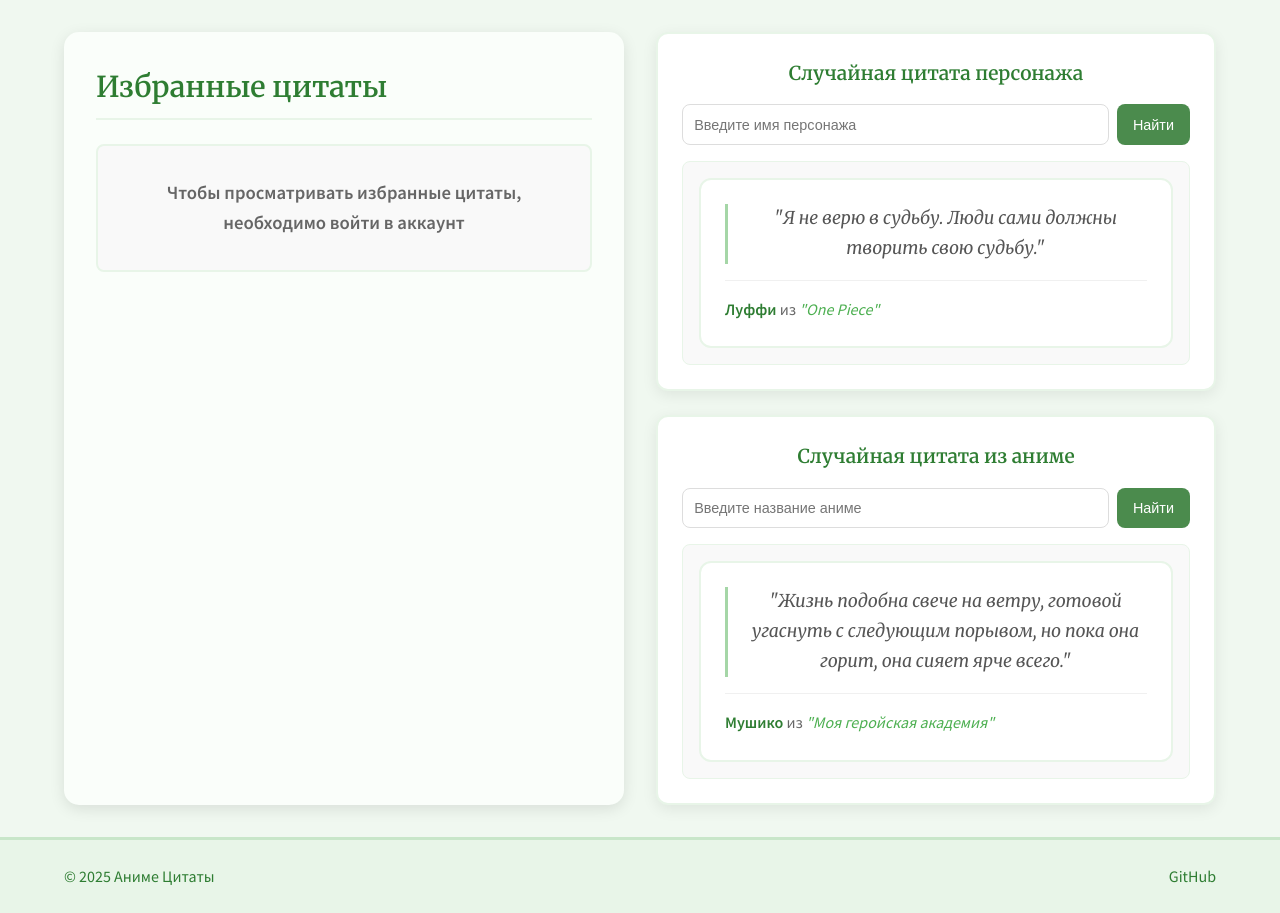
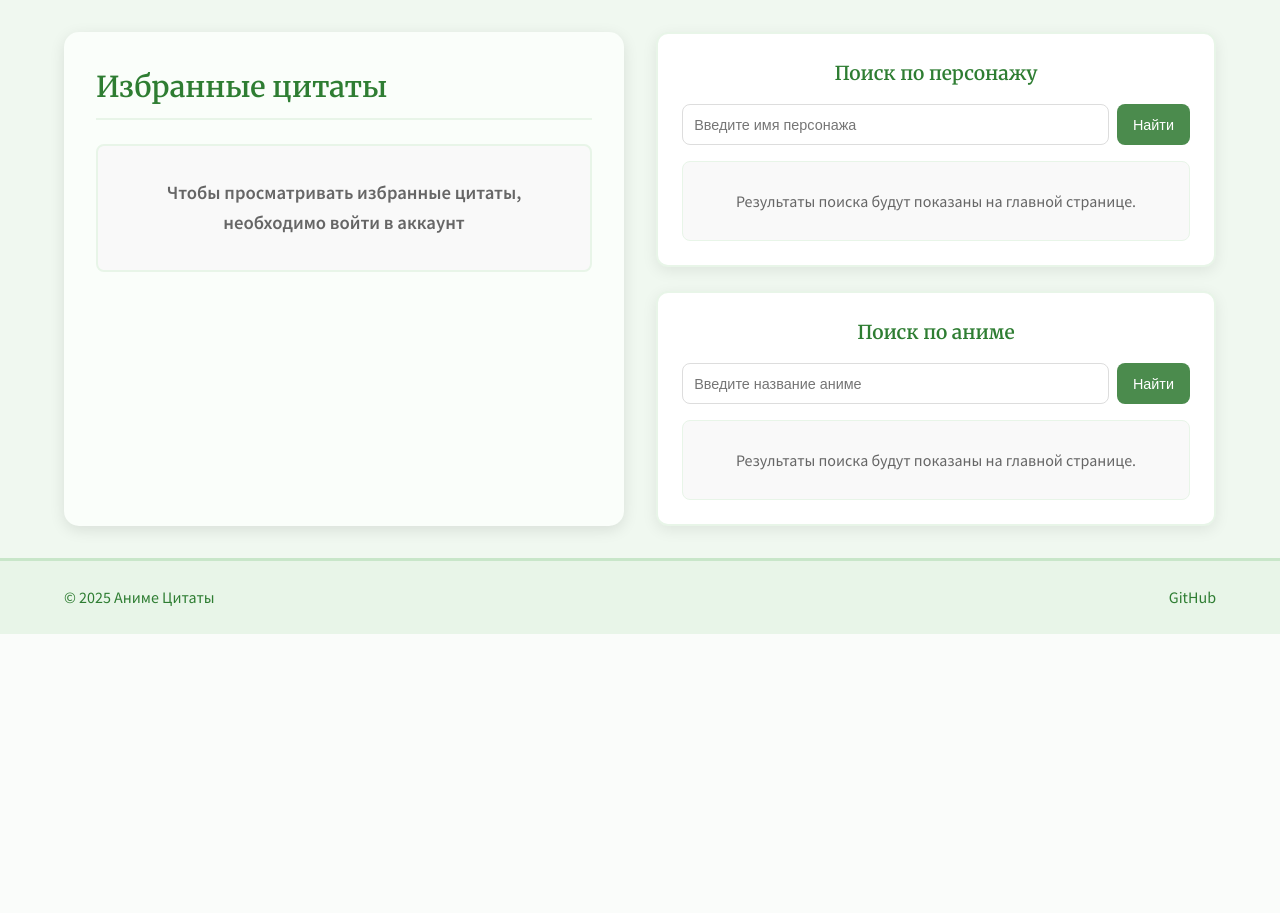
Before and after one commit to bebebubu228/anime-quotes-app, a Flask app: template templates/favorites.html in a window 1280 px wide. Shown: the part 246-1159 px from the top of the page. After the commit the page ends 880 px from the top, so only its background shows below. Run offline with Flask 3, Linux system fonts and the light colour scheme; the template is opened without the code that fills it, so the values that code supplies are empty; parts of the project's set-up code (start-up, migrations or seed data) failed here and were passed over.

Commit message:
добавление запросов к избранным

```diff
--- a/templates/favorites.html
+++ b/templates/favorites.html
@@ -1,17 +1,19 @@
 <!DOCTYPE html>
 <html lang="ru">
+
 <head>
     <meta charset="UTF-8">
     <meta name="viewport" content="width=device-width, initial-scale=1.0">
     <title>Аниме Цитаты - Избранные цитаты</title>
     <link rel="stylesheet" href="../static/style.css">
 </head>
+
 <body>
     <header class="main-header">
         <div class="header-top">
             <div class="logo-section">
-            <img src="../images/logo1.2.png" alt="Лого" width="230" height="100">
-            <img src="../images/chibi1.2.png" alt="Лого" width="100" height="150">
+                <img src="../static/images/logo1.2.png" alt="Лого" width="230" height="100">
+                <img src="../static/images/chibi1.2.png" alt="Лого" width="100" height="150">
             </div>
             <div class="slogan-container">
                 <div class="slogan">
@@ -33,58 +35,48 @@
         </nav>
     </header>
     <main class="main-content">
+        {% with messages = get_flashed_messages(with_categories=true) %}
+        {% if messages %}
+            <ul class="flashes-container">
+            {% for category, message in messages %}
+                <li class="flash-{{ category }}">{{ message }}</li>
+            {% endfor %}
+            </ul>
+        {% endif %}
+        {% endwith %}
+
         <div class="content-wrapper">
             <section class="quotes-section">
                 <h2>Избранные цитаты</h2>
                 <div class="no-results">
                     <h3>Чтобы просматривать избранные цитаты, необходимо войти в аккаунт</h3>
-                    <!-- <div style="margin-top: 1rem;">
-                        <a href="register.html" class="auth-btn register-btn">Зарегистрироваться</a>
-                        <a href="login.html" class="auth-btn login-btn" style="margin-left: 1rem;">Войти</a>
-                    </div> -->
                     </div>
             </section>
 
             <aside class="sidebar">
-                <!-- Такая же боковая панель как на главной -->
                 <div class="sidebar-section">
-                    <h3>Случайная цитата персонажа</h3>
+                    <h3>Поиск по персонажу</h3>
+                    <form method="POST" action="/search-character">
                         <div class="search-box">
-                        <input type="text" placeholder="Введите имя персонажа">
-                        <button>Найти</button>
+                            <input type="text" placeholder="Введите имя персонажа" name="character_name" required>
+                            <button type="submit">Найти</button>
                         </div>
+                    </form>
                     <div class="random-quote">
-                        <div class="quote-card">
-                            <div class="quote-text">
-                                "Я не верю в судьбу. Люди сами должны творить свою судьбу."
-                            </div>
-                            <div class="quote-meta">
-                                <div class="quote-source">
-                                    <span class="quote-character">Луффи</span> из
-                                    <span class="quote-anime">"One Piece"</span>
-                                </div>
-                            </div>
-                        </div>
+                        <p class="search-tip">Результаты поиска будут показаны на главной странице.</p>
                     </div>
                 </div>
 
                 <div class="sidebar-section">
-                    <h3>Случайная цитата из аниме</h3>
+                    <h3>Поиск по аниме</h3>
+                    <form method="POST" action="/search-anime">
                         <div class="search-box">
-                        <input type="text" placeholder="Введите название аниме">
-                        <button>Найти</button>
+                            <input type="text" placeholder="Введите название аниме" name="anime_title" required>
+                            <button type="submit">Найти</button>
                         </div>
+                    </form>
                     <div class="random-quote">
-                        <div class="quote-card">
-                            <div class="quote-text">
-                                "Жизнь подобна свече на ветру, готовой угаснуть с следующим порывом, но пока она горит, она сияет ярче всего."
-                            </div>
-                            <div class="quote-meta">
-                                <div class="quote-source">
-                                    <span class="quote-character">Мушико</span> из
-                                    <span class="quote-anime">"Моя геройская академия"</span>
-                                </div></div>
-                        </div>
+                        <p class="search-tip">Результаты поиска будут показаны на главной странице.</p>
                     </div>
                 </div>
             </aside>
@@ -98,4 +90,5 @@
         </div>
     </footer>
 </body>
+
 </html>
```
Lines whose indentation alone changed are shown as unchanged.
